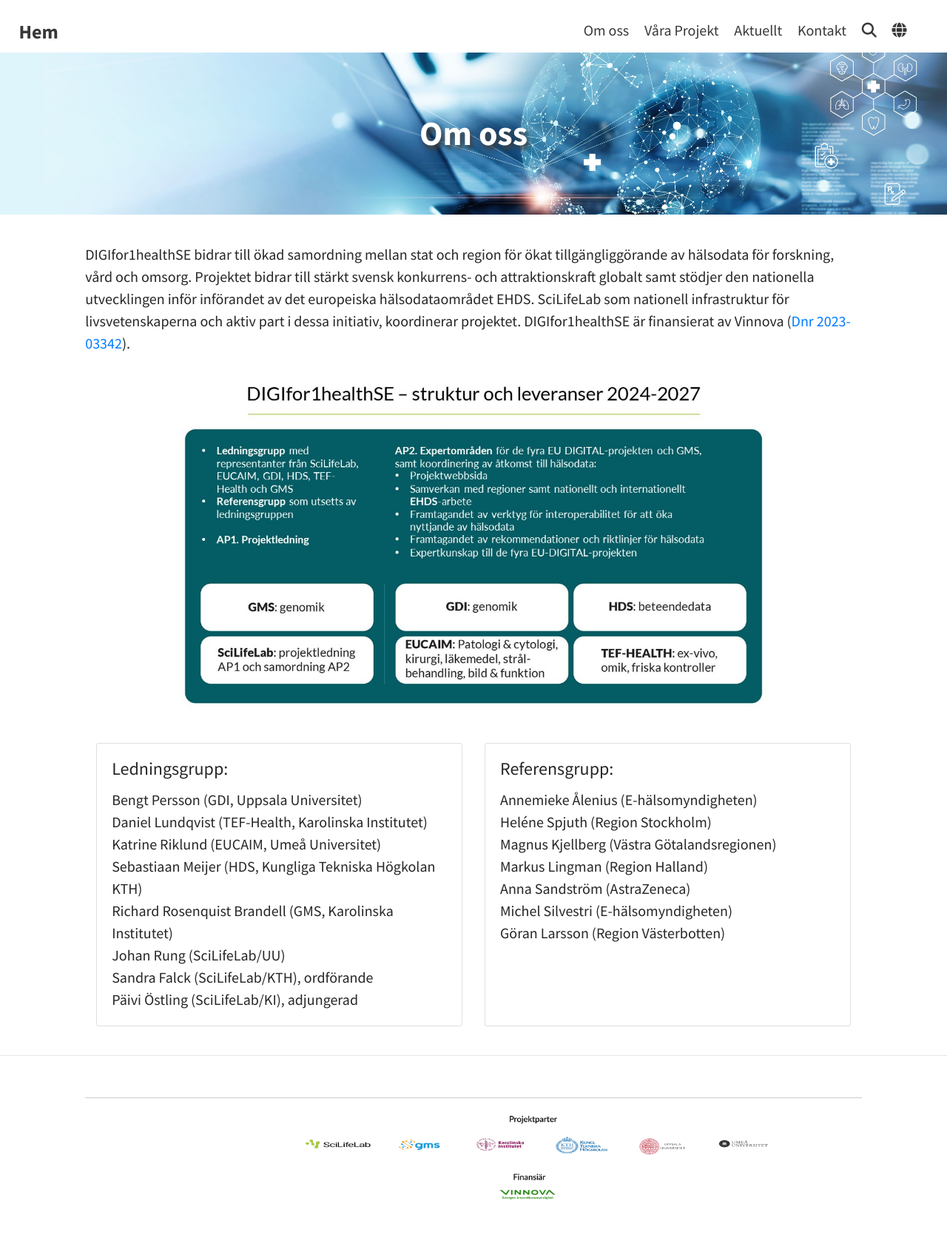
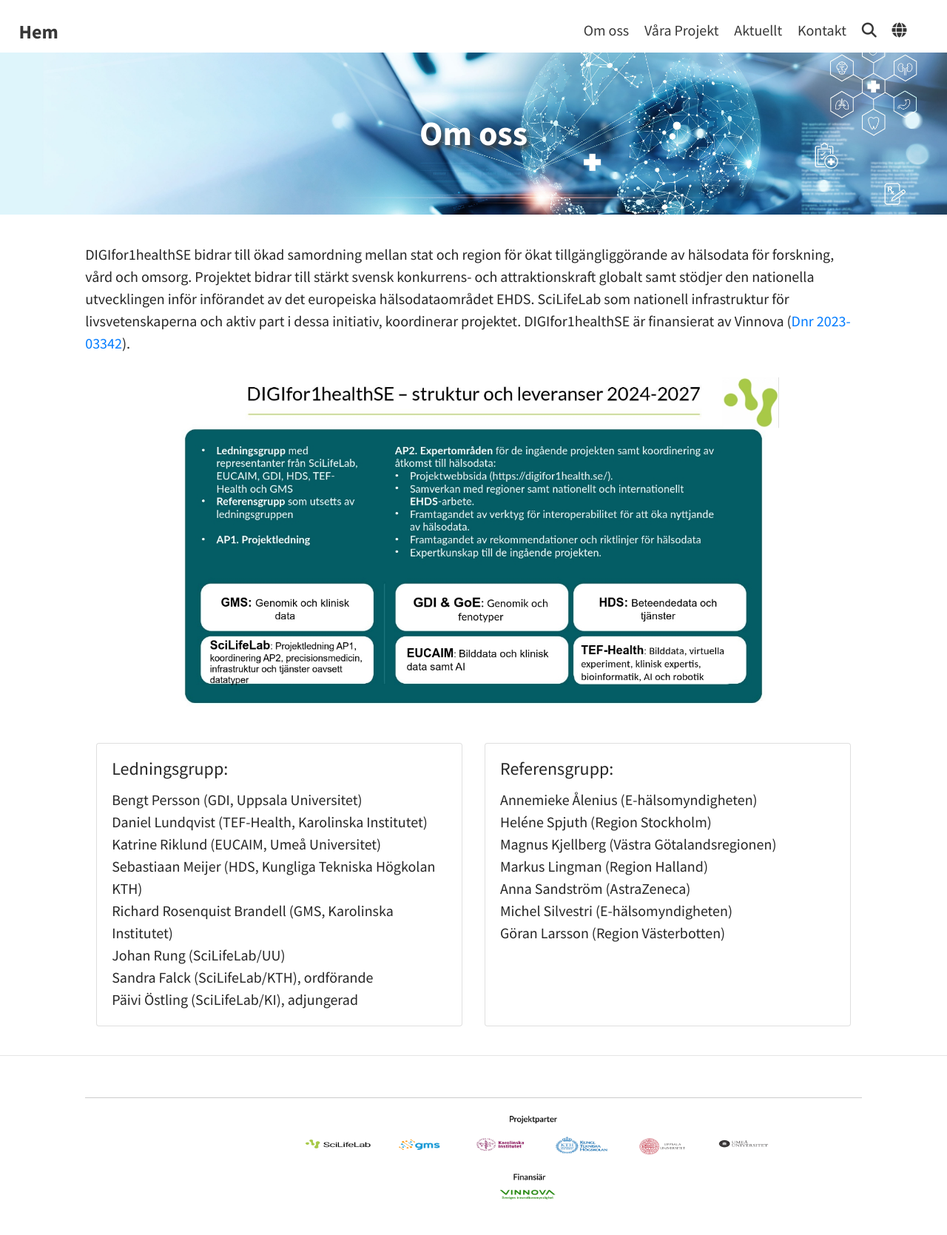
Before and after one commit to ScilifelabDataCentre/DIGIfor1Health_web, a Jekyll site: the page built from pages/about.md, in a window 1280 px wide. Shown: the whole page at 74% size. Built offline with Jekyll 4.4.1, drawn with Linux system fonts in a browser that asks for light colours; a script that is not in the unit is left out; comment, search, counter and statistics services are not loaded.

Commit message:
Update about.md

```diff
--- a/pages/about.md
+++ b/pages/about.md
@@ -7,7 +7,7 @@ bootstrap: true
 ---
 DIGIfor1healthSE bidrar till ökad samordning mellan stat och region för ökat tillgängliggörande av hälsodata för forskning, vård och omsorg. Projektet  bidrar till stärkt svensk konkurrens- och attraktionskraft globalt samt stödjer den nationella utvecklingen inför införandet av det europeiska hälsodataområdet EHDS. SciLifeLab som nationell infrastruktur för livsvetenskaperna och aktiv part i dessa initiativ, koordinerar projektet. DIGIfor1healthSE är finansierat av Vinnova (<a href="https://www.vinnova.se/p/for-effektivt-och-hallbart-nyttjande-av-halsodata-genom-integrering-av-digital-projekten-och-gms-i-sverige/?_t_id=bg624RHslRuoHiqzodAX4w%3d%3d&_t_uuid=me0KwTSHQ5KfGmS1gVIGjg&_t_q=h%c3%a4lsodata&_t_tags=language%3asv%2csiteid%3a6a0eda26-a5be-4f47-a778-b9393a63f812%2candquerymatch&_t_hit.id=Vinnova_Models_Pages_ProjectPage/_7faa63d5-f0dd-40bc-8f2e-4d96ff23c1c0_sv&_t_hit.pos=2">Dnr 2023-03342</a>).
 
- <img src="assets/img/Picture_Om_Oss.jpg" />
+ <img src="assets/img/Picture_Om_Oss2.jpg" />
 
   <!-- Page Content -->
 <div class="container">
```
